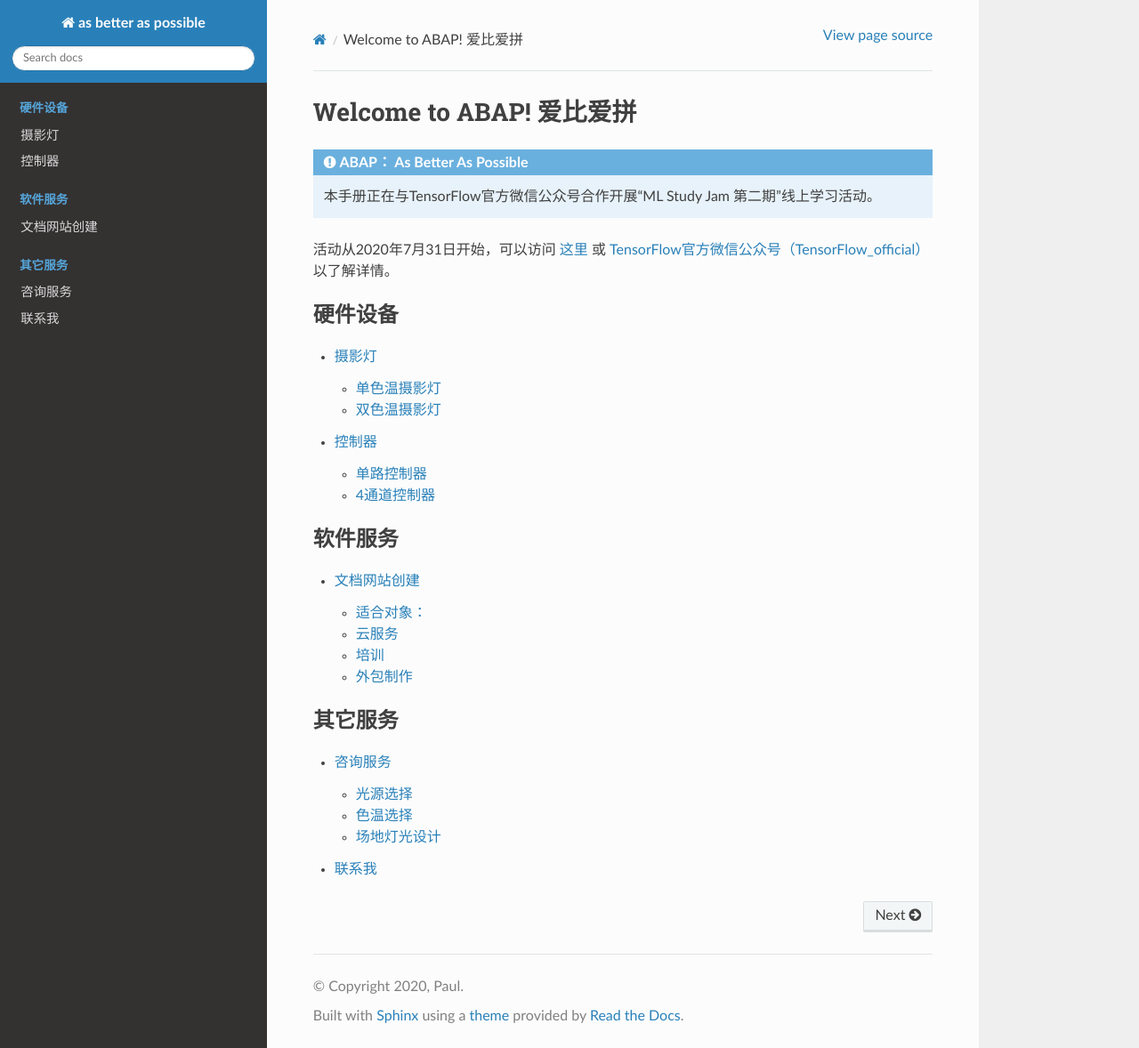
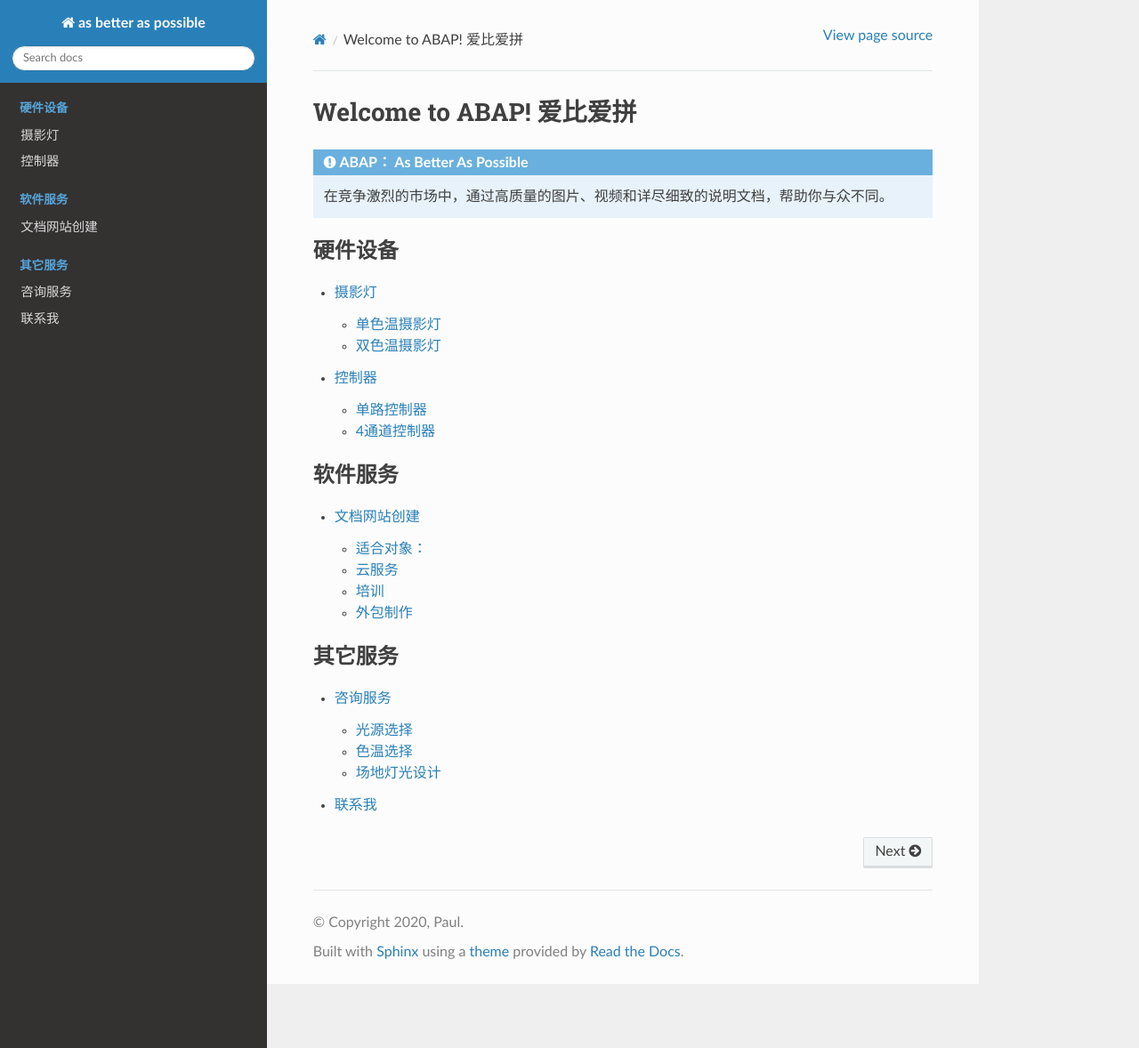
Before and after one commit to paultang/abapweb, a Sphinx documentation site: the page built from source/index.rst, in a window 1280 px wide and 1178 px high. Shown: the whole window at 89% size. Built offline with Sphinx 7.4.7 and the Read the Docs theme 2.0.0, drawn with Linux system fonts in a browser that asks for light colours.

Commit message:
Update index.rst

```diff
--- a/source/index.rst
+++ b/source/index.rst
@@ -8,8 +8,7 @@ Welcome to ABAP! 爱比爱拼
 
 .. admonition:: ABAP： As Better As Possible
 
-    本手册正在与TensorFlow官方微信公众号合作开展“ML Study Jam 第二期”线上学习活动。
-活动从2020年7月31日开始，可以访问 `这里 <https://tf.wiki/zh_hans/mlstudyjam2nd.html>`_ 或 `TensorFlow官方微信公众号（TensorFlow_official） <https://mp.weixin.qq.com/s?__biz=MzU1OTMyNDcxMQ==&mid=2247489685&idx=1&sn=7fa90c6d3c7e4674860363be55290b78&chksm=fc1853ddcb6fdacb00ae4b67db854b79cdd6e9160b1dc286b6e51b791613da4950835ce4b372&mpshare=1&scene=23&srcid=0812jZjILkmdMFE4xRRGhk9S&sharer_sharetime=1597168389325&sharer_shareid=b6f86ab8b392c4d4036aa6a1d3b82824#rd>`_ 以了解详情。
+    在竞争激烈的市场中，通过高质量的图片、视频和详尽细致的说明文档，帮助你与众不同。
 
 
 .. toctree::
```
